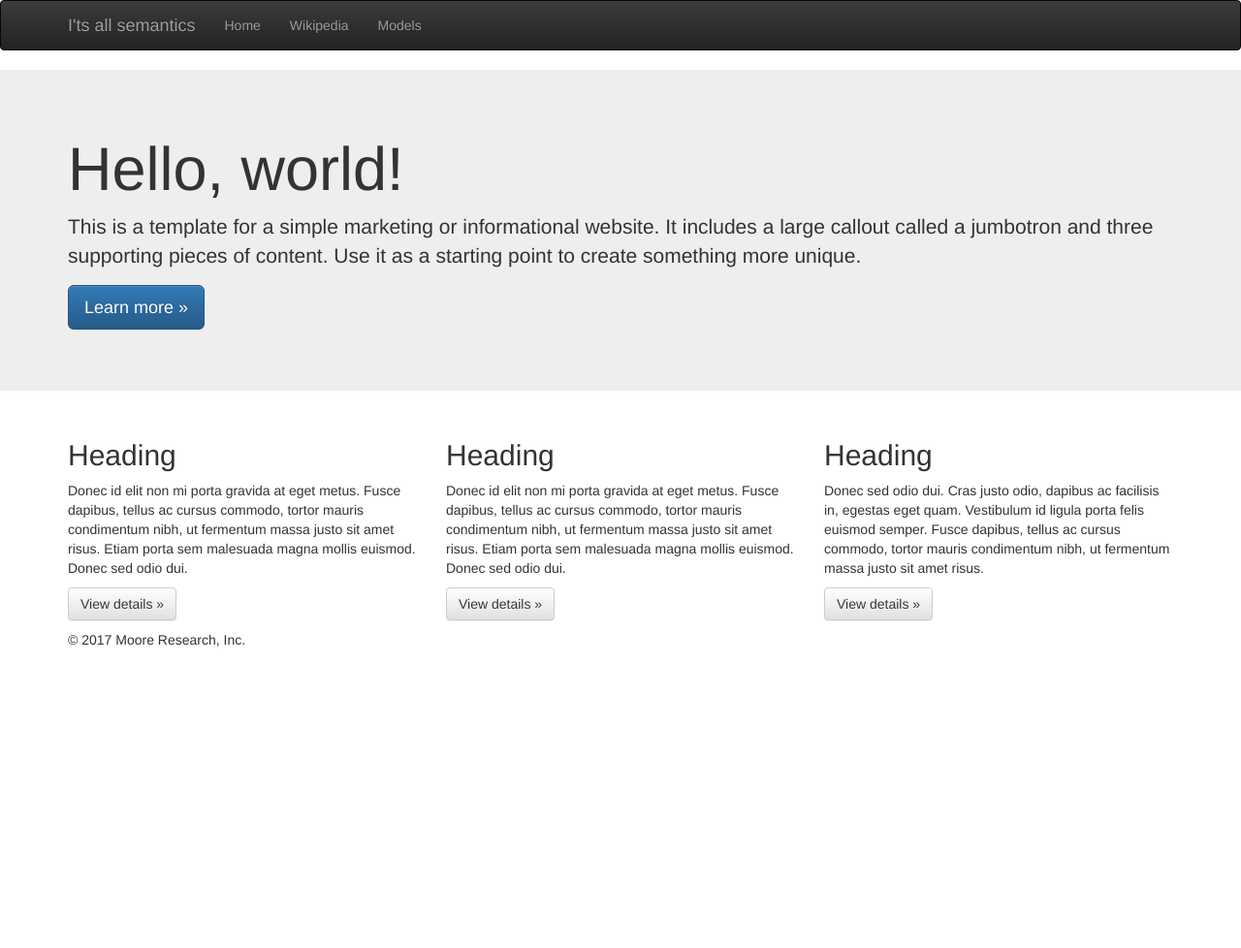
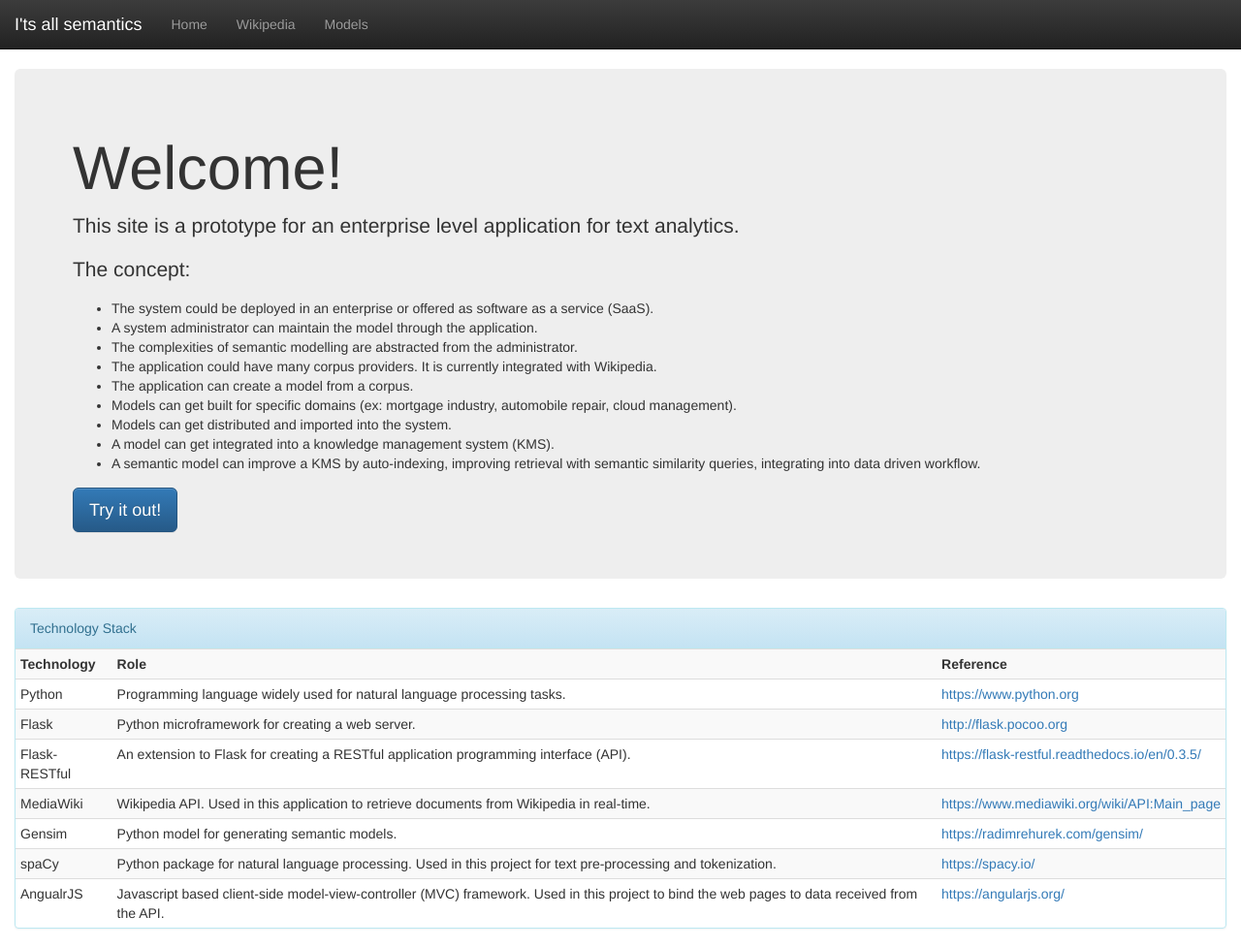
Before and after one commit to moorbra/distributionalsemantics, a Flask app: page / in a window 1280 px wide. Shown: the whole page at 97% size. Before the commit the page ends 667 px from the top, so only its background shows below. Run offline with Flask 2, Linux system fonts and the light colour scheme; some libraries are stand-ins or nearby versions.

Commit message:
updated look and feel

```diff
--- a/templates/index.html
+++ b/templates/index.html
@@ -1,30 +1,74 @@
 {% extends "layout.html" %}
 {% block title %}Welcome to Semantics{% endblock %}
 {% block content%}
-    <div class="jumbotron">
-        <div class="container">
-            <h1>Hello, world!</h1>
-            <p>This is a template for a simple marketing or informational website. It includes a large callout called a jumbotron and three supporting pieces of content. Use it as a starting point to create something more unique.</p>
-            <p><a class="btn btn-primary btn-lg" href="#" role="button">Learn more &raquo;</a></p>
+      <div class="jumbotron">
+              <h1>Welcome!</h1>
+              <p>
+                This site is a prototype for an enterprise level application for text analytics.
+              </p>
+              <p>
+                The concept:
+                <ul>
+                  <li>The system could be deployed in an enterprise or offered as software as a service (SaaS).</li>
+                  <li>A system administrator can maintain the model through the application.</li>
+                  <li>The complexities of semantic modelling are abstracted from the administrator.</li>
+                  <li>The application could have many corpus providers. It is currently integrated with Wikipedia.</li>
+                  <li>The application can create a model from a corpus.</li>
+                  <li>Models can get built for specific domains (ex: mortgage industry, automobile repair, cloud management).</li>
+                  <li>Models can get distributed and imported into the system.</li>
+                  <li>A model can get integrated into a knowledge management system (KMS).</li>
+                  <li>A semantic model can improve a KMS by auto-indexing, improving retrieval with semantic similarity queries, integrating into data driven workflow.</li>
+                </ul>
+              </p>
+              <a href="/wikipedia" class="btn btn-primary btn-lg">Try it out!</a>
+      </div>
+      <div class="panel panel-info">
+        <div class="panel-heading">
+          Technology Stack
         </div>
-    </div>
-
-    <div class="container">
-      <div class="row">
-        <div class="col-md-4">
-          <h2>Heading</h2>
-          <p>Donec id elit non mi porta gravida at eget metus. Fusce dapibus, tellus ac cursus commodo, tortor mauris condimentum nibh, ut fermentum massa justo sit amet risus. Etiam porta sem malesuada magna mollis euismod. Donec sed odio dui. </p>
-          <p><a class="btn btn-default" href="#" role="button">View details &raquo;</a></p>
-        </div>
-        <div class="col-md-4">
-          <h2>Heading</h2>
-          <p>Donec id elit non mi porta gravida at eget metus. Fusce dapibus, tellus ac cursus commodo, tortor mauris condimentum nibh, ut fermentum massa justo sit amet risus. Etiam porta sem malesuada magna mollis euismod. Donec sed odio dui. </p>
-          <p><a class="btn btn-default" href="#" role="button">View details &raquo;</a></p>
-       </div>
-        <div class="col-md-4">
-          <h2>Heading</h2>
-          <p>Donec sed odio dui. Cras justo odio, dapibus ac facilisis in, egestas eget quam. Vestibulum id ligula porta felis euismod semper. Fusce dapibus, tellus ac cursus commodo, tortor mauris condimentum nibh, ut fermentum massa justo sit amet risus.</p>
-          <p><a class="btn btn-default" href="#" role="button">View details &raquo;</a></p>
+        <div class="table-responsive">
+            <table class="table table-striped table-condensed">
+                <tr>
+                    <th>Technology</th>
+                    <th>Role</th>
+                    <th>Reference</th>
+                </tr>
+                <tr>
+                  <td>Python</td>
+                  <td>Programming language widely used for natural language processing tasks.</td>
+                  <td><a href="https://www.python.org/" target="reference">https://www.python.org</a></td>
+                </tr>
+                <tr>
+                  <td>Flask</td>
+                  <td>Python microframework for creating a web server.</td>
+                  <td><a href="http://flask.pocoo.org/" target="reference">http://flask.pocoo.org</a></td>
+                </tr>
+                <tr>
+                  <td>Flask-RESTful</td>
+                  <td>An extension to Flask for creating a RESTful application programming interface (API).</td>
+                  <td><a href="https://flask-restful.readthedocs.io/en/0.3.5/" target="reference">https://flask-restful.readthedocs.io/en/0.3.5/</a></td>
+                </tr>
+                <tr>
+                  <td>MediaWiki</td>
+                  <td>Wikipedia API. Used in this application to retrieve documents from Wikipedia in real-time.</td>
+                  <td><a href="https://www.mediawiki.org/wiki/API:Main_page" target="reference">https://www.mediawiki.org/wiki/API:Main_page</a></td>
+                </tr>
+                <tr>
+                  <td>Gensim</td>
+                  <td>Python model for generating semantic models.</td>
+                  <td><a href="https://radimrehurek.com/gensim/" target="reference">https://radimrehurek.com/gensim/</a></td>
+                </tr>
+                <tr>
+                  <td>spaCy</td>
+                  <td>Python package for natural language processing. Used in this project for text pre-processing and tokenization.</td>
+                  <td><a href="https://spacy.io/" target="reference">https://spacy.io/</a></td>
+                </tr>
+                <tr>
+                  <td>AngualrJS</td>
+                  <td>Javascript based client-side model-view-controller (MVC) framework. Used in this project to bind the web pages to data received from the API.</td>
+                  <td><a href="https://angularjs.org/" target="reference">https://angularjs.org/</a></td>
+                </tr>
+            </table>
         </div>
       </div>
 {% endblock %}
--- a/templates/layout.html
+++ b/templates/layout.html
@@ -13,17 +13,14 @@
         {% endblock %}
     </head>
     <body>
-        <nav class="navbar navbar-inverse">
-            <div class="container">
-                <div class="navbar-header">
+        <nav class="navbar navbar-inverse navbar-static-top">
             <button type="button" class="navbar-toggle collapsed" data-toggle="collapse" data-target="#navbar" aria-expanded="false" aria-controls="navbar">
                 <span class="sr-only">Toggle navigation</span>
                 <span class="icon-bar"></span>
                 <span class="icon-bar"></span>
                 <span class="icon-bar"></span>
             </button>
-                <a class="navbar-brand" href="#">I'ts all semantics</a>
-                </div>
+            <a class="navbar-brand" href="/">I'ts all semantics</a>
             <div id="navbar" class="navbar-collapse collapse">
                 <ul class="nav navbar-nav">
                     <li><a href="/">Home</a></li>
@@ -31,14 +28,12 @@
                     <li><a href="/models">Models</a></li>
                 </ul>
             </div>
-            </div>
         </nav>
+        <div class="container-fluid">
         {% block content %}
 
         {% endblock %}
-        <footer>
-            <p>&copy; 2017 Moore Research, Inc.</p>
-        </footer>
+        </div>
         <script src="https://ajax.googleapis.com/ajax/libs/angularjs/1.6.1/angular.min.js"></script>
         <script src="{{url_for('static', filename='ui-bootstrap-tpls-2.5.0.min.js')}}"></script>
         <script src="{{url_for('static', filename='angular-flash.min.js')}}"></script>
--- a/templates/wikipedia.html
+++ b/templates/wikipedia.html
@@ -1,7 +1,7 @@
 {% extends "layout.html" %}
 {% block title %}Search Wikipedia{% endblock %}
 {% block content %}
-    <div class="container" ng-controller="wikipediaController">
+    <div ng-controller="wikipediaController">
       <div class="row">
           <div class="jumbotron">
                 <form class="form-inline">
@@ -9,7 +9,7 @@
                     <p>
                         Select documents from Wikipedia to include in a distributional semantic space. Create the space by first searching Wikipedia categories.
                         Next select one or more documents from a category. You may select documents from multiple categories.
-                        Finally, click the "Generate Model" button to create the distributional semantic space on the "Corpus" tab.
+                        Finally, click the "Create Model" button to create the distributional semantic space on the "Corpus" tab.
                     </p>
                     <div class="form-group">
                         <label for="categoryFilter">Search for categories that start with</label>
@@ -21,7 +21,6 @@
       </div>
       <uib-tabset>
           <uib-tab heading="Wikipedia Search">
-
             <div class="row">
                 <div class="col-md-6">
                     {% raw %}
```
Also changed, not shown: parsers/sentenceparser.py (deleted, +0 -17 lines), templates/models.html (+8 -3 lines), common/__init__.py (deleted), common/termsearch.py (deleted). Lines whose indentation alone changed are shown as unchanged.
